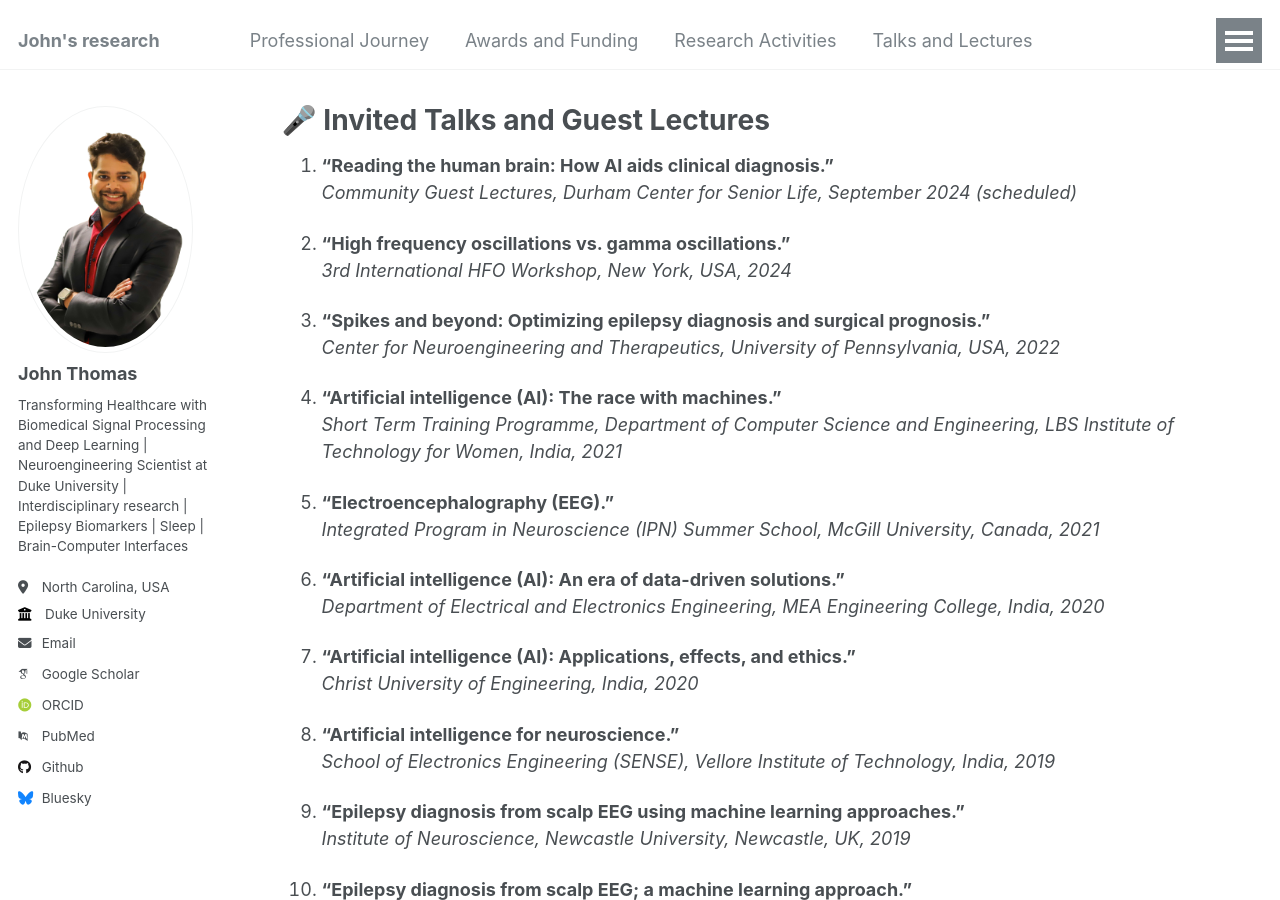
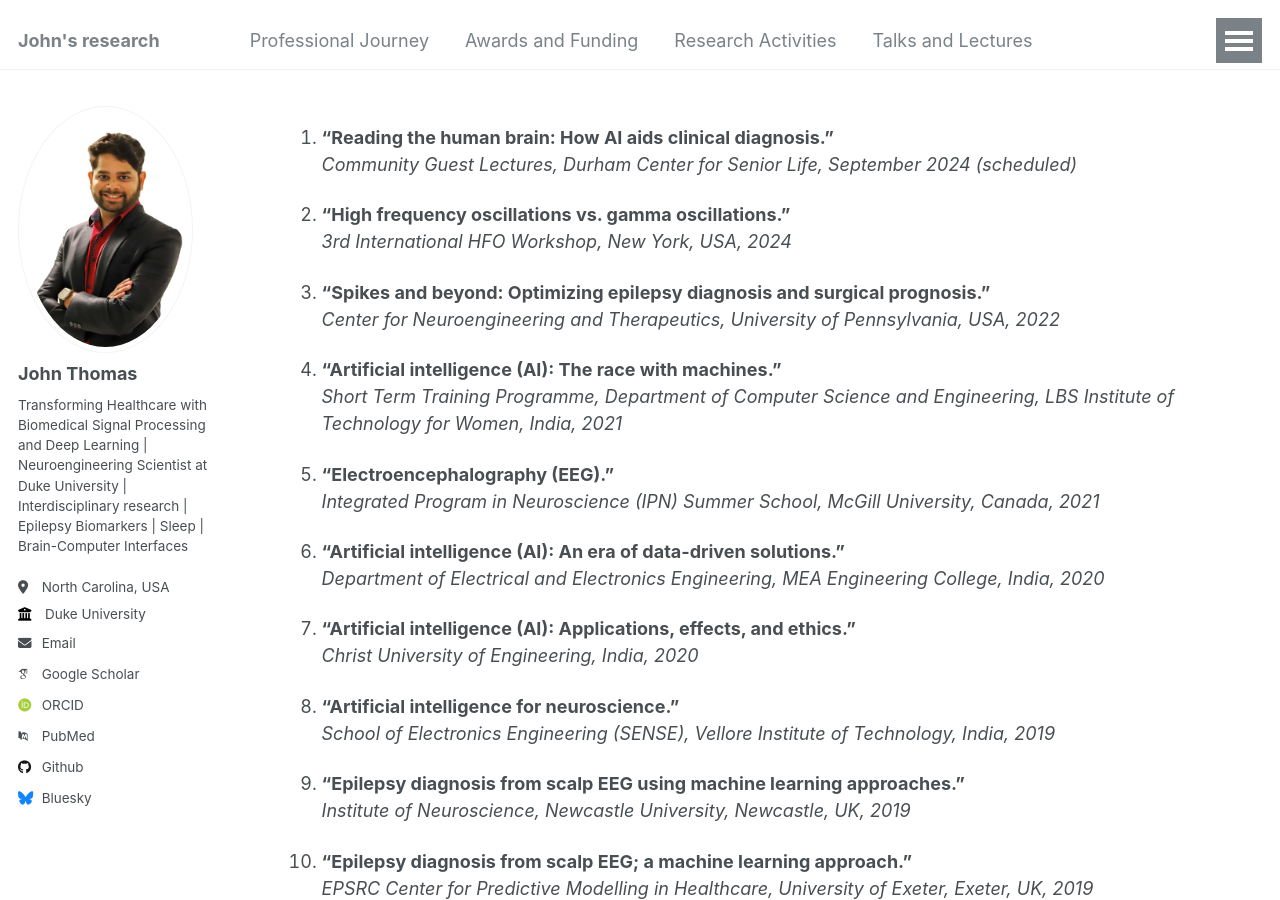
Before and after one commit to johnthomasphd/johnthomasphd.github.io, a Jekyll site: the page built from _pages/talks.md, in a window 1280 px wide and 900 px high. Built offline with Jekyll 4.4.1, drawn with Linux system fonts in a browser that asks for light colours; some web fonts are replaced.

Commit message:
Update talks.md

```diff
--- a/_pages/talks.md
+++ b/_pages/talks.md
@@ -1,6 +1,6 @@
 ---
 layout: archive
-title: "🎤 Invited Talks and Guest Lectures"
+title: ""
 permalink: /talks/
 author_profile: true
 ---
```
